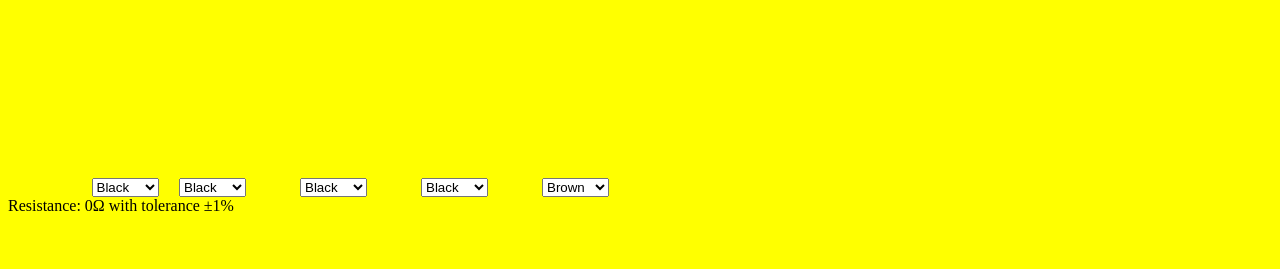
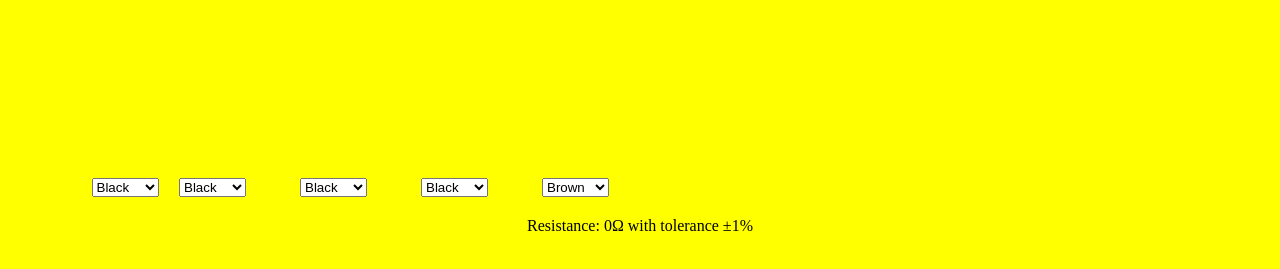
Before and after one commit to TanajiLangote/resistancecalculator, a plain HTML site: page index.html in a window 1280 px wide. Shown: the part 217-486 px from the top of the page. Drawn offline with Linux system fonts and the light colour scheme.

Commit message:
Update styles.css

```diff
--- a/styles.css
+++ b/styles.css
@@ -21,3 +21,7 @@ marquee{
 #Band1{
   margin-left: 50%;
 }
+#result {
+  text-align: center; /* Center the text horizontally */
+  margin-top: 20px; /* Adjust the top margin as needed */
+}
```
